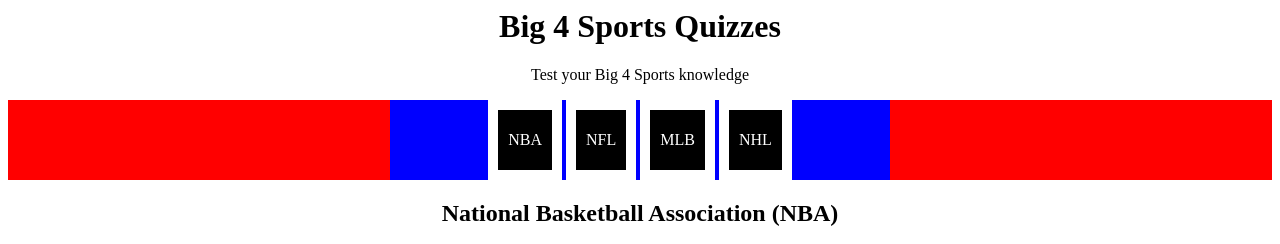
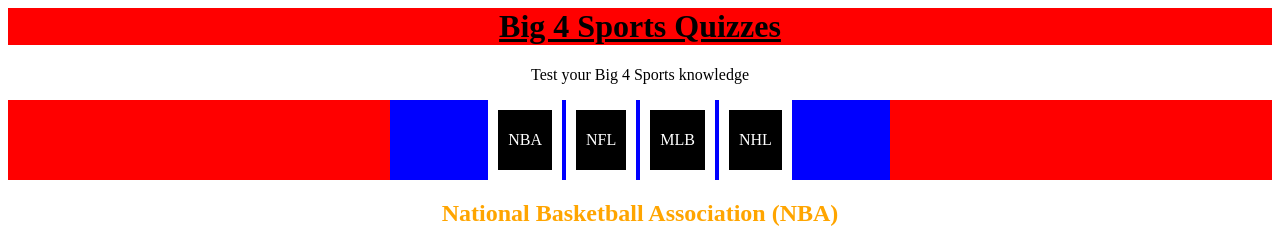
Before and after one commit to TuskyTO/big4sports, a PHP site: page / in a window 1280 px wide. Shown: the top 244 px of the page. Run offline with PHP 8.4, Linux system fonts and the light colour scheme.

Commit message:
Created styles for 5 different ids (id Styling)

```diff
--- a/index.html
+++ b/index.html
@@ -11,7 +11,7 @@
 
     <body>
 
-        <h1>
+        <h1 id="title">
             Big 4 Sports Quizzes
 
         </h1>
--- a/style.css
+++ b/style.css
@@ -2,7 +2,27 @@
       text-align: center;
   }
 
+#title {
+      font-weight: bold;
+      text-decoration: underline;
+      background-color: red;
+}
 
+#NBA {
+      color: orange;
+}
+
+#NFL {
+      color: green;
+}
+
+#MLB {
+      color: red;
+}
+
+#NHL {
+      color: blue;
+}
 
 .images {
       width: 75%;
```
